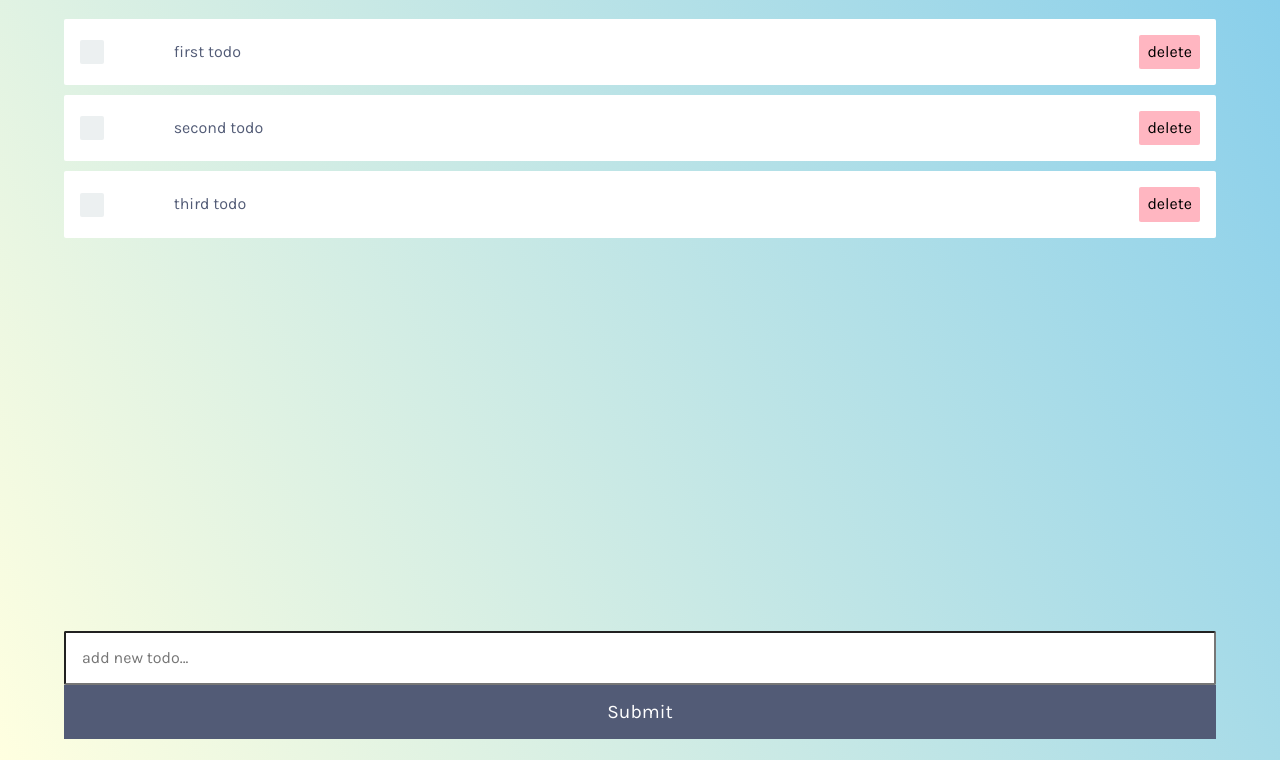
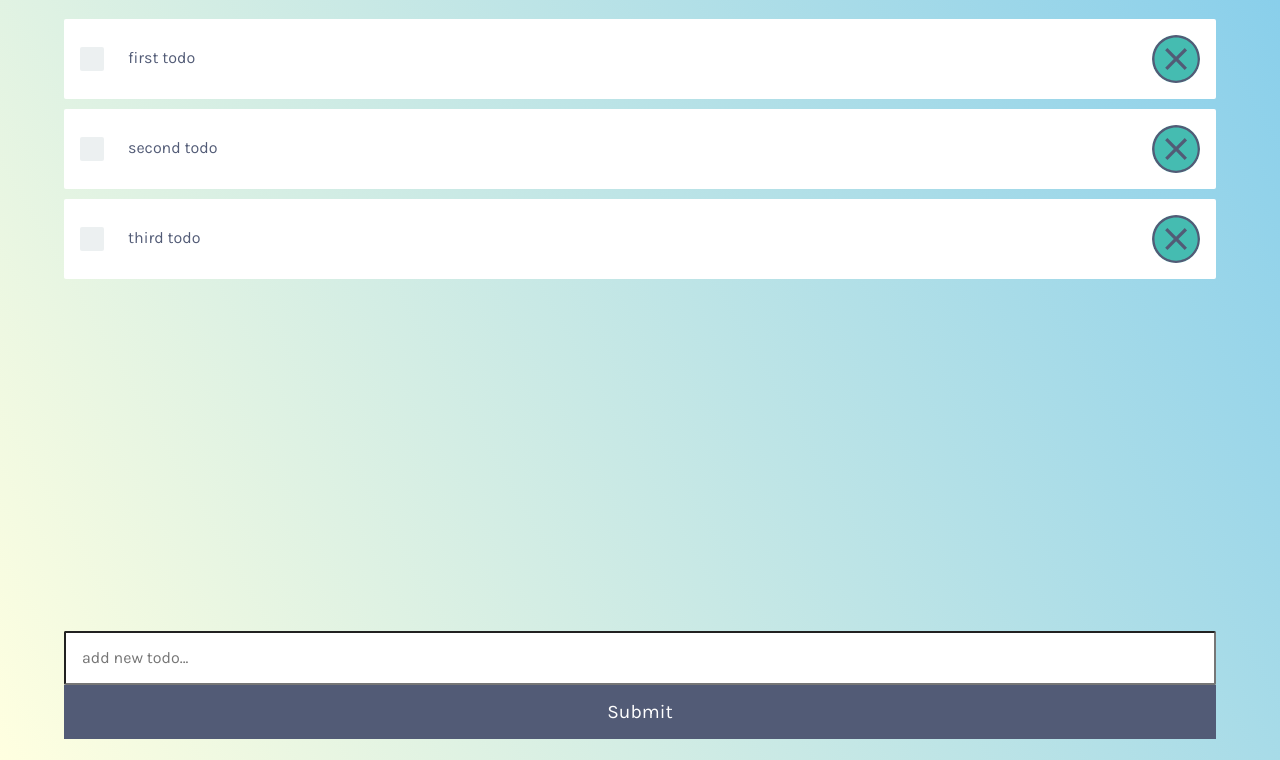
Before and after one commit to sima-qian/Todo-App, a website: page index.html in a window 1280 px wide. Shown: the part 61-821 px from the top of the page. Drawn offline with nearby package versions, Linux system fonts and the light colour scheme.

Commit message:
added svg to delete button Relates #17

```diff
--- a/dom.js
+++ b/dom.js
@@ -24,7 +24,6 @@
 
         // add markTodo button
         var markButtonNode = document.createElement("button");
-        // markButtonNode.textContent = "mark";
         markButtonNode.classList.add("mark-btn");
         markButtonNode.addEventListener("click", function(event) {
             var newState = todoFunctions.markTodo(state, todo.id);
@@ -39,7 +38,6 @@
 
         // this adds the delete button
         var deleteButtonNode = document.createElement("button");
-        deleteButtonNode.textContent = "delete";
         deleteButtonNode.classList.add("del-btn");
         deleteButtonNode.addEventListener("click", function(event) {
             // on click - change event listener, change copy
--- a/style.css
+++ b/style.css
@@ -42,17 +42,17 @@ li {
 
 span {
     display: block;
-    width: 80%;
+    width: 90%;
     word-wrap: break-word;
     padding: 5px 0;
     margin: 0 1rem;
+    text-align: left;
 }
 
 /* ------- button styling ----------- */
 
 button {
     display: block;
-    background: lightpink;
     border: none;
     padding: 0.5rem;
     border-radius: 2px;
@@ -66,7 +66,13 @@ button {
 }
 
 .del-btn {
-    margin-left: auto;
+    /* margin-left: auto; */
+    background-image: url(img/cross.svg);
+    background-size: cover;
+    background-color: #45bcb1;
+    width: 48px;
+    height: 48px;
+    border-radius: 100%;
 }
 
 .delete {
```
Also changed, not shown: img/cross.svg (added).
